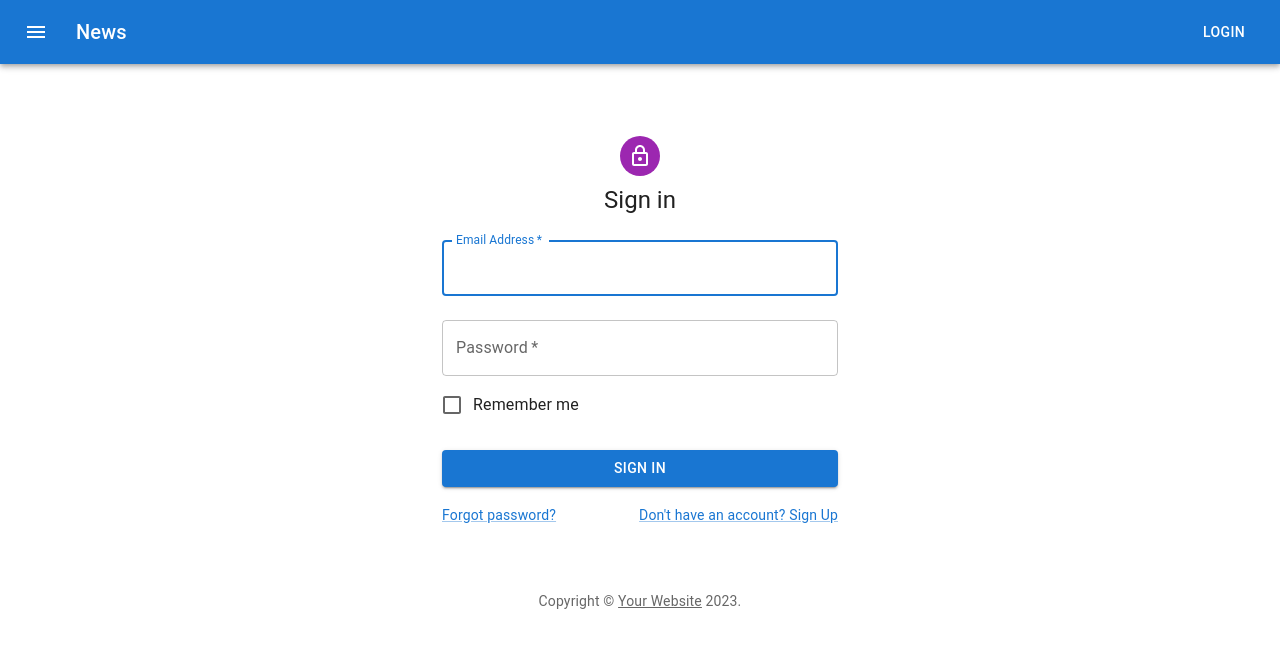
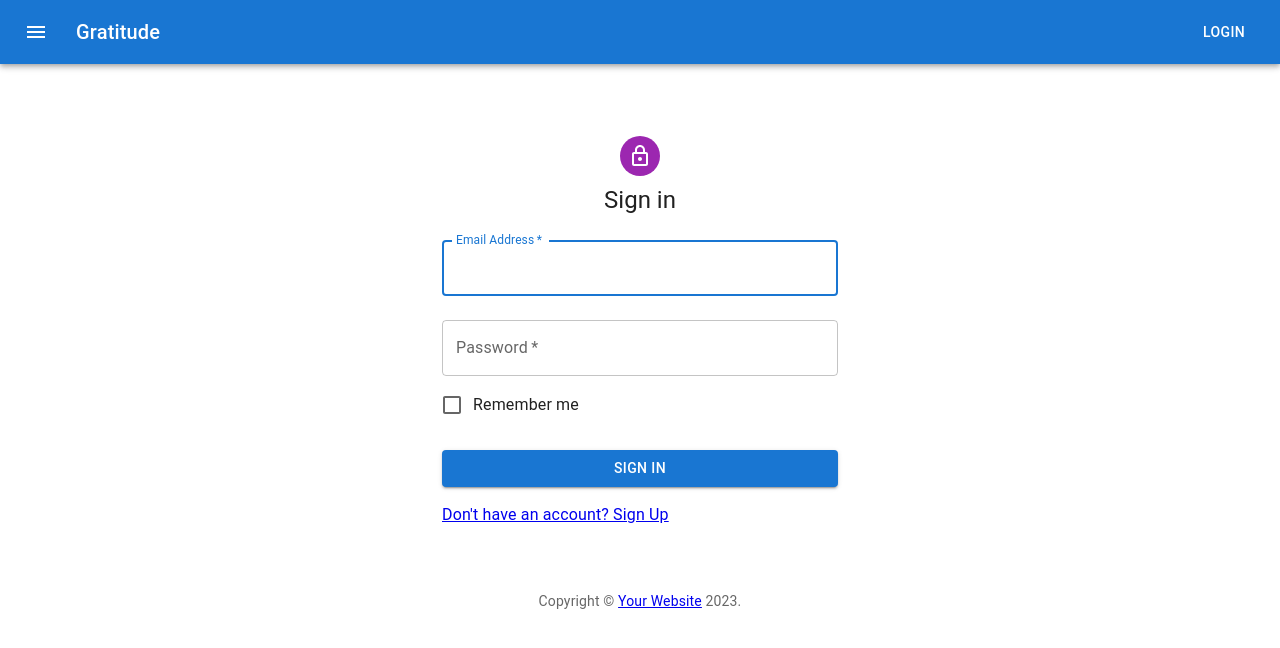
Before and after one commit to devil1993/flying-fridge, a React (Create React App) app: page /login in a window 1280 px wide. Shown: the top 648 px of the page. Built offline with nearby package versions, Linux system fonts and the light colour scheme.

Commit message:
Moved components in folders. Basic working code for router and displaying sign in and sign up form.

```diff
--- a/package.json
+++ b/package.json
@@ -1,5 +1,5 @@
 {
-  "name": "react-basics",
+  "name": "gratitude-flying-fridge",
   "version": "0.1.0",
   "private": true,
   "dependencies": {
--- a/src/App.js
+++ b/src/App.js
@@ -1,7 +1,34 @@
-import logo from './logo.svg';
 import './App.css';
+import TopNavRouter from './Commons/TopNavRouter';
+import SignIn from './SignIn/SignIn';
+import SignUp from './SignUp/SignUp';
+import EditThanks from './DashBoard/EditThanks';
+import Published from './Published/Published';
+import { RouterProvider, createBrowserRouter} from 'react-router-dom';
+import ErrorPage from './Commons/ErrorPage';
+
+const router = createBrowserRouter([
+  {
+     path: '/',
+     element: <TopNavRouter />,
+     errorElement: <ErrorPage />,
+     children: [
+      { index: true, element: <Hi />, },
+      { path: '/login', element: <SignIn />, },
+      { path: '/register', element: <SignUp />, },
+      { path: '/dashboard', element: <EditThanks />, },
+      { path: '/published-gratitude', element: <Published />, }
+     ]
+   }
+]);
 
 function App() {
+  return (
+    <RouterProvider router={router} />
+  );
+}
+
+function Hi(){
   return (
     <div>
       <h1>Todo: A thank you app here.</h1>
--- /dev/null
+++ b/src/Commons/ErrorPage.jsx
@@ -0,0 +1,5 @@
+function ErrorPage(){
+    return <h1>Error </h1>;
+}
+
+export default ErrorPage;
--- /dev/null
+++ b/src/Commons/TopNavRouter.js
@@ -0,0 +1,38 @@
+import { AppBar } from "@mui/material";
+import Toolbar from '@mui/material/Toolbar';
+import Typography from '@mui/material/Typography';
+import Button from '@mui/material/Button';
+import IconButton from '@mui/material/IconButton';
+import MenuIcon from '@mui/icons-material/Menu';
+import { Link, Outlet, useNavigate } from "react-router-dom";
+
+function TopNavRouter(props){
+  const navigate = useNavigate();
+
+  function onLoginClick(event){
+    navigate("/login");
+  }
+  return (
+    <>
+      <AppBar position="static">
+          <Toolbar>
+            <IconButton
+              size="large"
+              edge="start"
+              color="inherit"
+              aria-label="menu"
+              sx={{ mr: 2 }}
+            >
+              <MenuIcon />
+            </IconButton>
+            <Typography variant="h6" component="div" sx={{ flexGrow: 1 }}>
+              Gratitude
+            </Typography>
+            <Button onClick={onLoginClick} color="inherit">Login</Button>
+          </Toolbar>
+        </AppBar>
+        <Outlet />
+    </>);
+}
+
+export default TopNavRouter;
--- /dev/null
+++ b/src/SignIn/SignIn.js
@@ -0,0 +1,111 @@
+import * as React from 'react';
+import Avatar from '@mui/material/Avatar';
+import Button from '@mui/material/Button';
+import CssBaseline from '@mui/material/CssBaseline';
+import TextField from '@mui/material/TextField';
+import FormControlLabel from '@mui/material/FormControlLabel';
+import Checkbox from '@mui/material/Checkbox';
+// import Link from '@mui/material/Link';
+import {Link} from 'react-router-dom';
+import Grid from '@mui/material/Grid';
+import Box from '@mui/material/Box';
+import LockOutlinedIcon from '@mui/icons-material/LockOutlined';
+import Typography from '@mui/material/Typography';
+import Container from '@mui/material/Container';
+import { createTheme, ThemeProvider } from '@mui/material/styles';
+
+function Copyright(props) {
+  return (
+    <Typography variant="body2" color="text.secondary" align="center" {...props}>
+      {'Copyright © '}
+      <Link color="inherit" href="https://mui.com/">
+        Your Website
+      </Link>{' '}
+      {new Date().getFullYear()}
+      {'.'}
+    </Typography>
+  );
+}
+
+const theme = createTheme();
+
+export default function SignIn() {
+  const handleSubmit = (event) => {
+    event.preventDefault();
+    const data = new FormData(event.currentTarget);
+    console.log({
+      email: data.get('email'),
+      password: data.get('password'),
+    });
+  };
+
+  return (
+    <ThemeProvider theme={theme}>
+      <Container component="main" maxWidth="xs">
+        <CssBaseline />
+        <Box
+          sx={{
+            marginTop: 8,
+            display: 'flex',
+            flexDirection: 'column',
+            alignItems: 'center',
+          }}
+        >
+          <Avatar sx={{ m: 1, bgcolor: 'secondary.main' }}>
+            <LockOutlinedIcon />
+          </Avatar>
+          <Typography component="h1" variant="h5">
+            Sign in
+          </Typography>
+          <Box component="form" onSubmit={handleSubmit} noValidate sx={{ mt: 1 }}>
+            <TextField
+              margin="normal"
+              required
+              fullWidth
+              id="email"
+              label="Email Address"
+              name="email"
+              autoComplete="email"
+              autoFocus
+            />
+            <TextField
+              margin="normal"
+              required
+              fullWidth
+              name="password"
+              label="Password"
+              type="password"
+              id="password"
+              autoComplete="current-password"
+            />
+            <FormControlLabel
+              control={<Checkbox value="remember" color="primary" />}
+              label="Remember me"
+            />
+            <Button
+              type="submit"
+              fullWidth
+              variant="contained"
+              sx={{ mt: 3, mb: 2 }}
+            >
+              Sign In
+            </Button>
+            <Grid container>
+              {/* <Grid item xs>
+                <Link href="#" variant="body2">
+                  Forgot password?
+                </Link>
+              </Grid> */}
+              <Grid item>
+                <Link to="/register" variant="body2">
+                  {"Don't have an account? Sign Up"}
+                </Link>
+              </Grid>
+            </Grid>
+          </Box>
+        </Box>
+        <Copyright sx={{ mt: 8, mb: 4 }} />
+      </Container>
+    </ThemeProvider>
+  );
+}
--- a/src/SignIn.js
+++ b/src/SignUp/SignUp.js
@@ -5,13 +5,14 @@ import CssBaseline from '@mui/material/CssBaseline';
 import TextField from '@mui/material/TextField';
 import FormControlLabel from '@mui/material/FormControlLabel';
 import Checkbox from '@mui/material/Checkbox';
-import Link from '@mui/material/Link';
+import {Link} from 'react-router-dom';
 import Grid from '@mui/material/Grid';
 import Box from '@mui/material/Box';
 import LockOutlinedIcon from '@mui/icons-material/LockOutlined';
 import Typography from '@mui/material/Typography';
 import Container from '@mui/material/Container';
 import { createTheme, ThemeProvider } from '@mui/material/styles';
+import { useNavigate } from 'react-router-dom';
 
 function Copyright(props) {
   return (
@@ -28,7 +29,7 @@ function Copyright(props) {
 
 const theme = createTheme();
 
-export default function SignIn() {
+export default function SignUp() {
   const handleSubmit = (event) => {
     event.preventDefault();
     const data = new FormData(event.currentTarget);
@@ -38,6 +39,7 @@ export default function SignIn() {
     });
   };
 
+  let navigate = useNavigate();
   return (
     <ThemeProvider theme={theme}>
       <Container component="main" maxWidth="xs">
@@ -54,7 +56,7 @@ export default function SignIn() {
             <LockOutlinedIcon />
           </Avatar>
           <Typography component="h1" variant="h5">
-            Sign in
+            Sign Up
           </Typography>
           <Box component="form" onSubmit={handleSubmit} noValidate sx={{ mt: 1 }}>
             <TextField
@@ -75,29 +77,31 @@ export default function SignIn() {
               label="Password"
               type="password"
               id="password"
-              autoComplete="current-password"
+              autoComplete="enter-password"
             />
-            <FormControlLabel
-              control={<Checkbox value="remember" color="primary" />}
-              label="Remember me"
+             <TextField
+              margin="normal"
+              required
+              fullWidth
+              name="confirmPassword"
+              label="Confirm Password"
+              type="password"
+              id="cnfmPassword"
+              autoComplete="confirm-password"
             />
+
             <Button
               type="submit"
               fullWidth
               variant="contained"
               sx={{ mt: 3, mb: 2 }}
             >
-              Sign In
+              Sign Up
             </Button>
             <Grid container>
-              <Grid item xs>
-                <Link href="#" variant="body2">
-                  Forgot password?
-                </Link>
-              </Grid>
               <Grid item>
-                <Link href="#" variant="body2">
-                  {"Don't have an account? Sign Up"}
+                <Link to="/login" variant="body2">
+                  {"Already have an account? Sign In"}
                 </Link>
               </Grid>
             </Grid>
--- a/src/TopNav.js
+++ /dev/null
@@ -1,29 +0,0 @@
-import { AppBar } from "@mui/material";
-import Toolbar from '@mui/material/Toolbar';
-import Typography from '@mui/material/Typography';
-import Button from '@mui/material/Button';
-import IconButton from '@mui/material/IconButton';
-import MenuIcon from '@mui/icons-material/Menu';
-
-function TopNav(props){
-    return (
-    <AppBar position="static">
-        <Toolbar>
-          <IconButton
-            size="large"
-            edge="start"
-            color="inherit"
-            aria-label="menu"
-            sx={{ mr: 2 }}
-          >
-            <MenuIcon />
-          </IconButton>
-          <Typography variant="h6" component="div" sx={{ flexGrow: 1 }}>
-            News
-          </Typography>
-          <Button color="inherit">Login</Button>
-        </Toolbar>
-      </AppBar>);
-}
-
-export default TopNav;
--- a/src/index.js
+++ b/src/index.js
@@ -1,25 +1,15 @@
 import React from 'react';
 import ReactDOM from 'react-dom/client';
-import { RouterProvider, createBrowserRouter} from 'react-router-dom';
 import './index.css';
 import App from './App';
 import reportWebVitals from './reportWebVitals';
-import SignIn from './SignIn';
-import TopNav from './TopNav';
-import EditThanks from './EditThanks';
-import Published from './Published';
 
-const router = createBrowserRouter([
-  { path: '/login', element: <SignIn /> },
-  { path: '/dashboard', element: <EditThanks /> },
-  { path: '/published-gratitude', element: <Published /> },
-  { path: '/', element: <App /> }
-]);
+
+
 const root = ReactDOM.createRoot(document.getElementById('root'));
 root.render(
   <React.StrictMode>
-    <TopNav />
-    <RouterProvider router={router} />
+    <App/>
   </React.StrictMode>
 );
 
```
Also changed, not shown: src/Commons/FirebaseService.js (renamed from src/FirebaseService.js, +10 -13 lines), src/DashBoard/EditThanks.js (renamed from src/EditThanks.js), src/Published/Published.js (renamed from src/Published.js), src/logo.svg (deleted).
